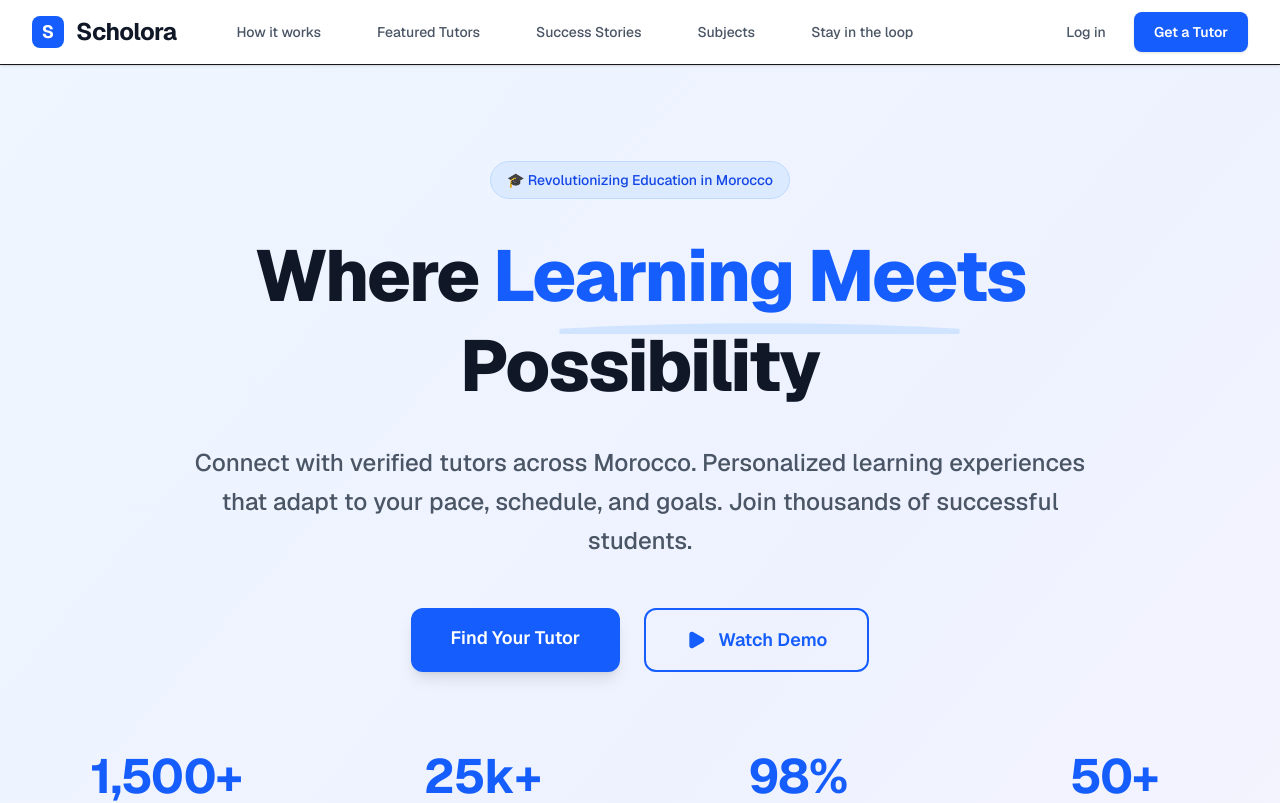
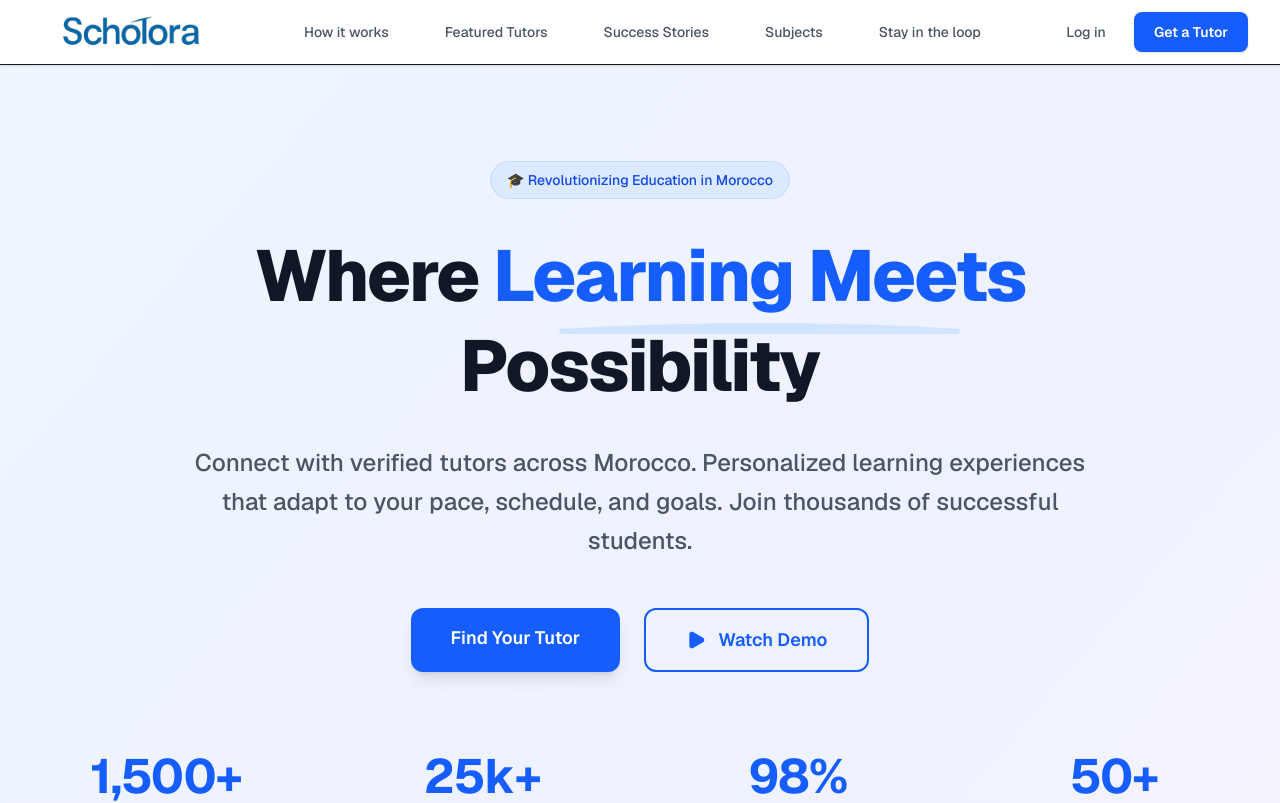
Before and after one commit to Mrmohsine/scholora_frontend, a Next.js app: page / in a window 1280 px wide. Shown: the top 803 px of the page. Built offline with nearby package versions, Linux system fonts and the light colour scheme.

Commit message:
added logo

```diff
--- a/src/app/page.tsx
+++ b/src/app/page.tsx
@@ -16,10 +16,15 @@ export default function HomePage() {
           <div className="flex justify-between items-center h-16">
             <div className="flex items-center">
               <Link href="/" className="flex items-center">
-                <div className="w-8 h-8 bg-blue-600 rounded-lg flex items-center justify-center mr-3">
-                  <span className="text-white font-bold text-lg">S</span>
-                </div>
-                <span className="text-2xl font-bold text-gray-900 tracking-tight">Scholora</span>
+                <div className="flex items-center mr-3">
+                <Image
+                  src="/images/logos/logo_blue.png"
+                  alt="Scholora Logo"
+                  width={200}
+                  height={320}
+                  className="rounded-lg"
+                />
+              </div>
               </Link>
               <div className="hidden md:block ml-12">
                 <div className="flex items-baseline space-x-8">
```
